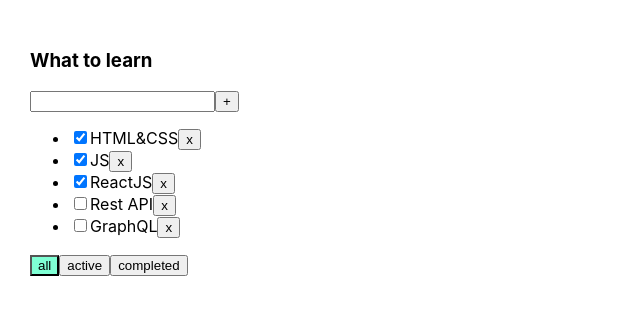
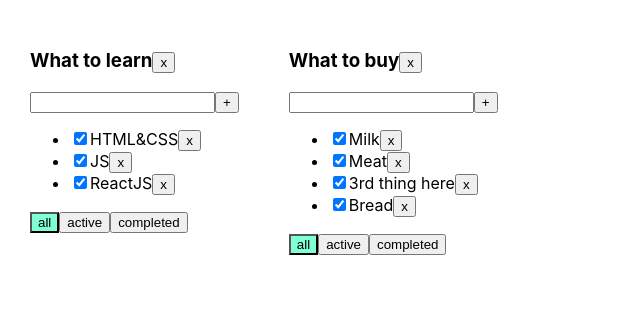
Before and after one commit to DmitriyKaplan28/todolist, a React (Create React App) app: page / in a window 1280 px wide. Shown: the top 314 px of the page, without its empty margins (0-640 px from the left). Built offline with nearby package versions, Linux system fonts and the light colour scheme.

Commit message:
lesson#5

```diff
--- a/src/App.tsx
+++ b/src/App.tsx
@@ -1,67 +1,101 @@
 import React, {useState} from 'react';
 import './App.css';
-import {Todolist} from './Todolist';
+import {TaskType, Todolist} from './Todolist';
 import {v1} from 'uuid';
 
 export type FilterValuesType = "all" | "active" | "completed";
+export type TodoListType = {
+    id: string
+    title: string
+    filter: FilterValuesType
+}
+export type TaskStateType = {
+    [todoListID: string]: TaskType[]
+}
 
 function App() {
-
-    let [tasks, setTasks] = useState([
+    const todoListID_1 = v1()
+    const todoListID_2 = v1()
+    const [todoLists, setTodoLists] = useState<TodoListType[]>([
+        {id: todoListID_1, title: 'What to learn', filter: 'all'},
+        {id: todoListID_2, title: 'What to buy', filter: 'all'},
+    ])
+    const [tasks, setTasks] = useState<TaskStateType>({
+        [todoListID_1]: [
             {id: v1(), title: "HTML&CSS", isDone: true},
             {id: v1(), title: "JS", isDone: true},
             {id: v1(), title: "ReactJS", isDone: true},
-        {id: v1(), title: "Rest API", isDone: false},
-        {id: v1(), title: "GraphQL", isDone: false},
-    ]);
+        ],
+        [todoListID_2]: [
+            {id: v1(), title: "Milk", isDone: true},
+            {id: v1(), title: "Meat", isDone: true},
+            {id: v1(), title: "3rd thing here", isDone: true},
+            {id: v1(), title: "Bread", isDone: true},
+        ],
+    })
 
-    function removeTask(id: string) {
-        let filteredTasks = tasks.filter(t => t.id != id);
-        setTasks(filteredTasks);
+
+    function removeTask(todoListID: string, id: string) {
+        setTasks({...tasks, [todoListID]: tasks[todoListID].filter(t => t.id != id)});
     }
 
-    function addTask(title: string) {
-        let task = {id: v1(), title: title, isDone: false};
-        let newTasks = [task, ...tasks];
-        setTasks(newTasks);
+    function addTask(todoListID: string, title: string) {
+        let newTask: TaskType = {id: v1(), title: title, isDone: false};
+        setTasks({...tasks, [todoListID]: [newTask, ...tasks[todoListID]]});
     }
 
-    const CheckBoxChange = (currentID: string, checkedValue: boolean) => {
-         setTasks(tasks.map(el => el.id === currentID ? {...el, isDone: checkedValue} : el))
+    const CheckBoxChange = (todoListID: string, currentID: string, checkedValue: boolean) => {
+        /*        const tasksForCurrentTodoList = tasks[todoListID]
+                const updatedTasks = tasksForCurrentTodoList.map(el => el.id === currentID ? {...el, isDone: checkedValue} : el)
+                const copyTasks = {...tasks}
+                copyTasks[todoListID] = updatedTasks
+                setTasks(copyTasks)*/
 
-        // let curentask = tasks.find(t => t.id === currentID);
-        // if(curentask){
-        //     curentask.isDone = chekedValue;
-        //     setTasks([...tasks]);
-        // }
+        setTasks({
+            ...tasks,
+            [todoListID]: tasks[todoListID].map(el => el.id === currentID ? {...el, isDone: checkedValue} : el)
+        })
     }
 
-    let [filter, setFilter] = useState<FilterValuesType>("all");
-
-    let tasksForTodolist = tasks;
-
-    if (filter === "active") {
-        tasksForTodolist = tasks.filter(t => t.isDone === false);
-    }
-    if (filter === "completed") {
-        tasksForTodolist = tasks.filter(t => t.isDone === true);
+    function changeFilter(todoListID: string, value: FilterValuesType) {
+        setTodoLists(todoLists.map(tl => tl.id === todoListID ? {...tl, filter: value} : tl))
     }
 
-    function changeFilter(value: FilterValuesType) {
-        setFilter(value);
+    const removeTodoList = (todoListID: string) => {
+        setTodoLists(todoLists.filter(tl => tl.id !== todoListID))
+        delete tasks[todoListID]
     }
 
+    const todoListsForRender = todoLists.map(tl => {
+        let tasksForTodolist = tasks[tl.id];
+        if (tl.filter === "active") {
+            tasksForTodolist = tasksForTodolist.filter(t => t.isDone === false);
+        }
+        if (tl.filter === "completed") {
+            tasksForTodolist = tasksForTodolist.filter(t => t.isDone === true);
+        }
 
         return (
-        <div className="App">
-            <Todolist title="What to learn"
+            <Todolist
+                key={tl.id}
+                todoListID={tl.id}
+                title={tl.title}
+                filter={tl.filter}
                 tasks={tasksForTodolist}
+
+                removeTodoList={removeTodoList}
                 removeTask={removeTask}
                 changeFilter={changeFilter}
                 addTask={addTask}
                 CheckBoxChange={CheckBoxChange}
-                      filter={filter}
+
             />
+        )
+    })
+
+    return (
+        <div className="App">
+            {todoListsForRender}
         </div>
     );
 }
--- a/src/Todolist.tsx
+++ b/src/Todolist.tsx
@@ -4,19 +4,21 @@
 import {Button} from "./components/Button";
 import {CheckBox} from "./components/CheckBox";
 
-type TaskType = {
+export type TaskType = {
     id: string
     title: string
     isDone: boolean
 }
 
 type PropsType = {
+    todoListID: string
     title: string
     tasks: Array<TaskType>
-    removeTask: (taskId: string) => void
-    changeFilter: (value: FilterValuesType) => void
-    addTask: (title: string) => void
-    CheckBoxChange: (currentID: string, chekedValue: boolean) => void
+    removeTask: (todoListID: string, taskId: string) => void
+    removeTodoList: (todoListID: string) => void
+    changeFilter: (todoListID: string, value: FilterValuesType) => void
+    addTask: (todoListID: string, title: string) => void
+    CheckBoxChange: (todoListID: string, currentID: string, chekedValue: boolean) => void
     filter: FilterValuesType
 }
 
@@ -27,7 +29,7 @@
 
     const addTask = () => {
         if (title.trim() !== '') {
-            props.addTask(title.trim());
+            props.addTask(props.todoListID, title.trim());
             setTitle("");
         } else {
             setError(true)
@@ -45,23 +47,26 @@
         }
     }
 
+    const removeTodoList = () => {}
 
     // const CheckBoxChangeHandler = (tID: string, chekedValue: boolean) => {
     //     props.CheckBoxChange(tID, chekedValue)
     // }
 
     const changeFilterHandler = (filterValue: FilterValuesType) => {
-        props.changeFilter(filterValue)
+        props.changeFilter(props.todoListID, filterValue)
     }
 
-    const onClickHandler = (tID: string) => props.removeTask(tID)
+    const onClickHandler = (tID: string) => props.removeTask(props.todoListID, tID)
 
     // const CheckBoxHandler=(tID:string,checkedValue:boolean)=>{
     //     props.CheckBoxChange(tID, checkedValue)
     // }
 
     return <div>
-        <h3>{props.title}</h3>
+        <h3>{props.title}
+            <Button name={'x'} callBack={() => props.removeTodoList(props.todoListID)} />
+        </h3>
         <div>
             <input
                 className={error ? styles.error : ''}
@@ -76,7 +81,7 @@
             {
                 props.tasks.map(t => {
                     const CheckBoxHandler=(checkedValue:boolean)=>{
-                        props.CheckBoxChange(t.id, checkedValue)
+                        props.CheckBoxChange(props.todoListID, t.id, checkedValue)
                     }
                     return <li key={t.id}>
                         <CheckBox isDone={t.isDone} callBack={CheckBoxHandler}/>
```
Lines whose indentation alone changed are shown as unchanged.
